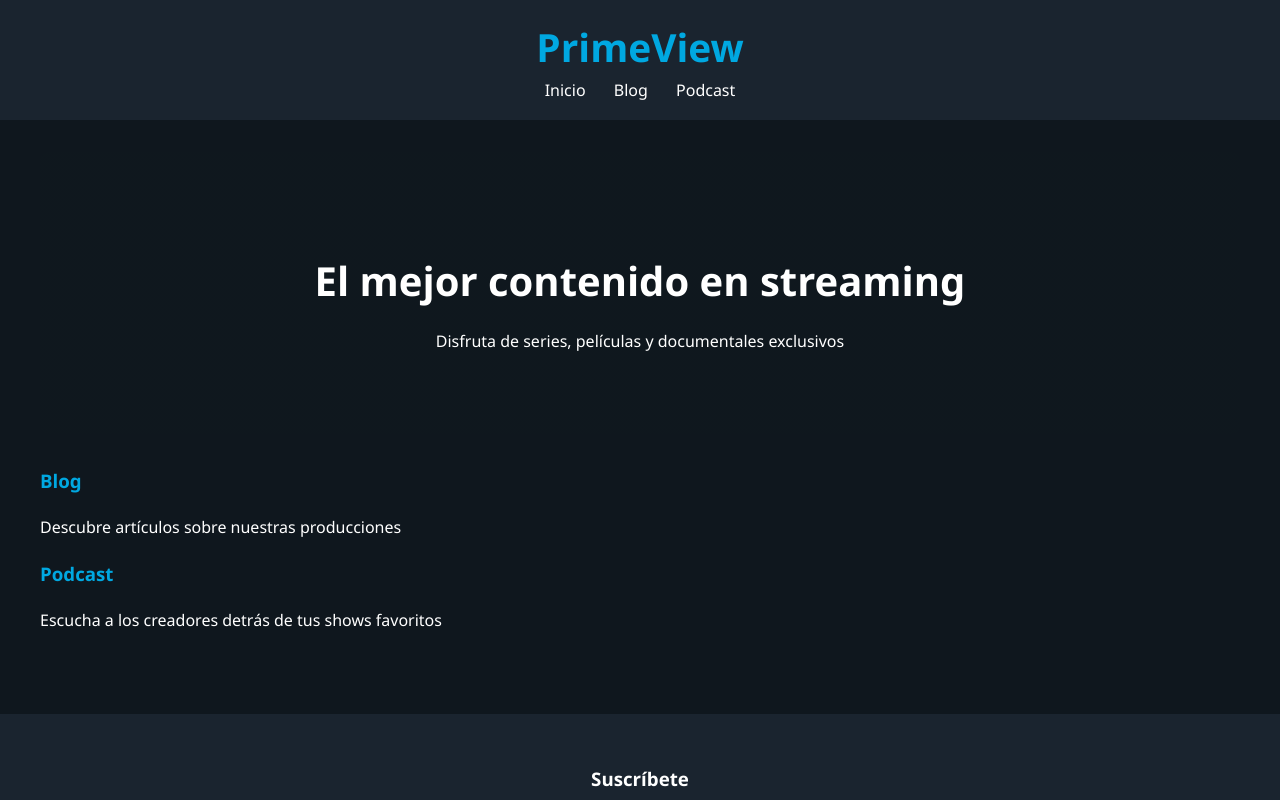
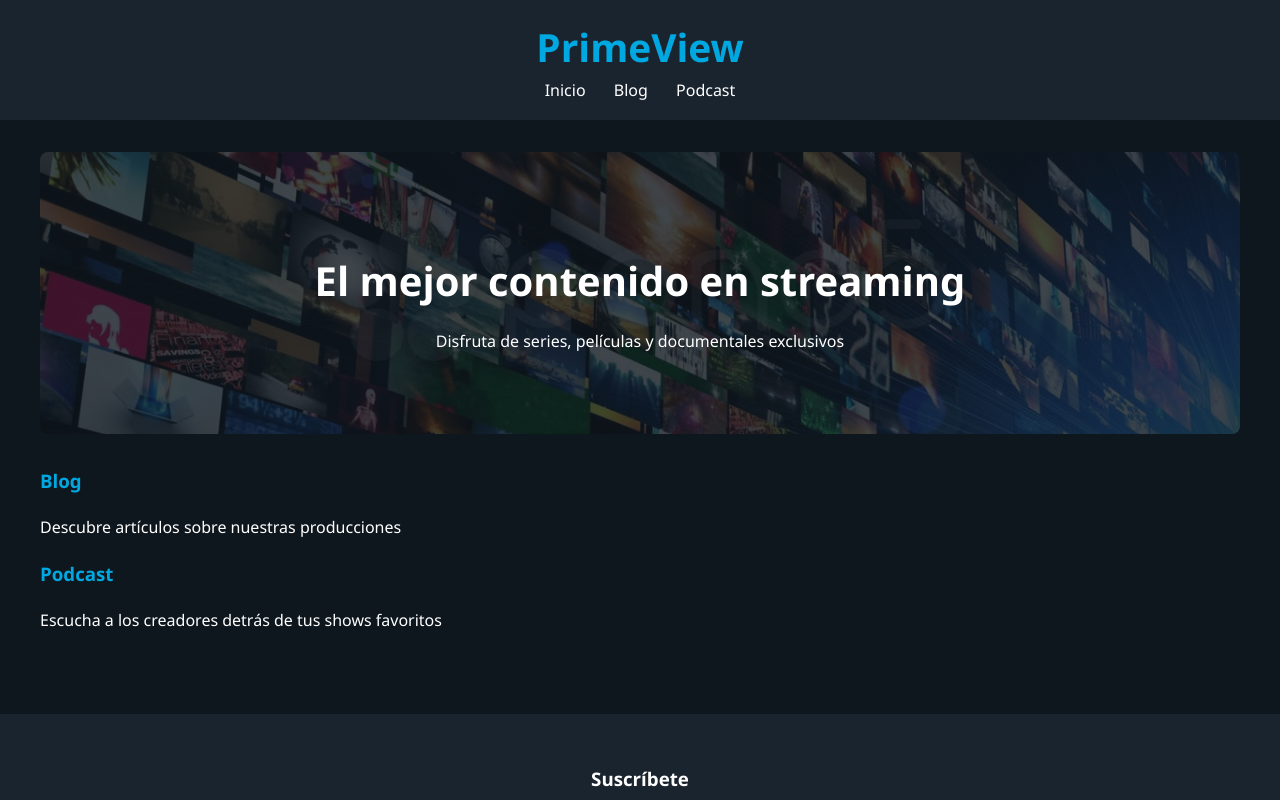
Before and after one commit to Alby06/PRUEBA-WEB-RSS--DEEP-, a plain HTML site: page index.html in a window 1280 px wide. Shown: the top 800 px of the page. Drawn offline with Linux system fonts and the light colour scheme.

Commit message:
Update styles.css

```diff
--- a/css/styles.css
+++ b/css/styles.css
@@ -63,7 +63,7 @@ main {
 
 .hero {
     background: linear-gradient(rgba(15, 23, 30, 0.8), rgba(15, 23, 30, 0.8)),
-                url('./images/1520114198556.jpg') center/cover;
+                url('../images/1520114198556.jpg') center/cover;
     padding: 64px 32px;
     text-align: center;
     border-radius: 8px;
```
